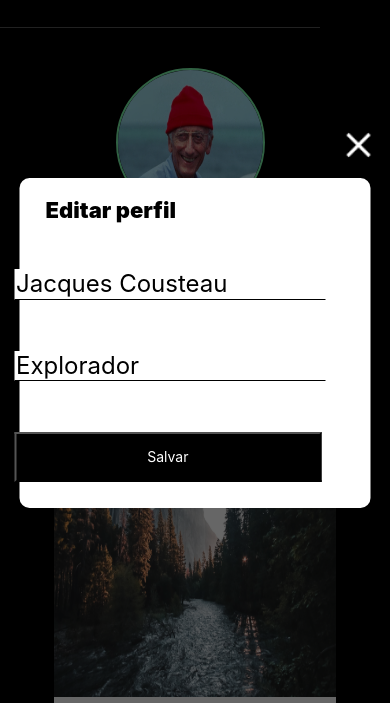
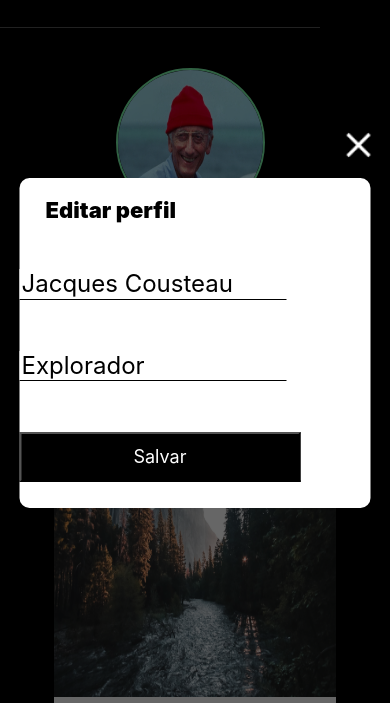
Before and after one commit to brnlf1990/web_project_around, a plain HTML site: page index.html in a window 390 px wide. Both pictures are taken after a click on the button 306 px from the left and 309 px from the top of the page. Shown: the part 79-782 px from the top of the page. Drawn offline with Linux system fonts and the light colour scheme.

Commit message:
fixed bugs

```diff
--- a/blocks/popup.css
+++ b/blocks/popup.css
@@ -135,19 +135,17 @@
     color: #000000;
     padding-right: 48%;
   }
-  .popup__submit-button {
-    width: 358px;
-    max-width: 85%;
-    height: 50px;
-    align-items: center;
-    background-color: #000000;
-    color: white;
-    font-size: 14px;
+
+  .popup__form {
+    display: flex;
+    height: 80%;
+    flex-direction: column;
+    justify-content: space-around;
   }
 
   .popup__name-insert {
     border: none;
-    width: 358px;
+    width: 75%;
     border-bottom: 1px solid rgba(0, 0, 0, 1);
     max-width: 85%;
     color: #000000;
@@ -155,9 +153,18 @@
 
   .popup__aboutMe-insert {
     border: none;
-    width: 358px;
+    width: 75%;
     border-bottom: 1px solid rgba(0, 0, 0, 1);
     color: #000000;
     max-width: 85%;
   }
+  .popup__submit-button {
+    width: 80%;
+    max-width: 85%;
+    height: 50px;
+    align-items: center;
+    background-color: #000000;
+    color: white;
+    font-size: 18px;
+  }
 }
```
